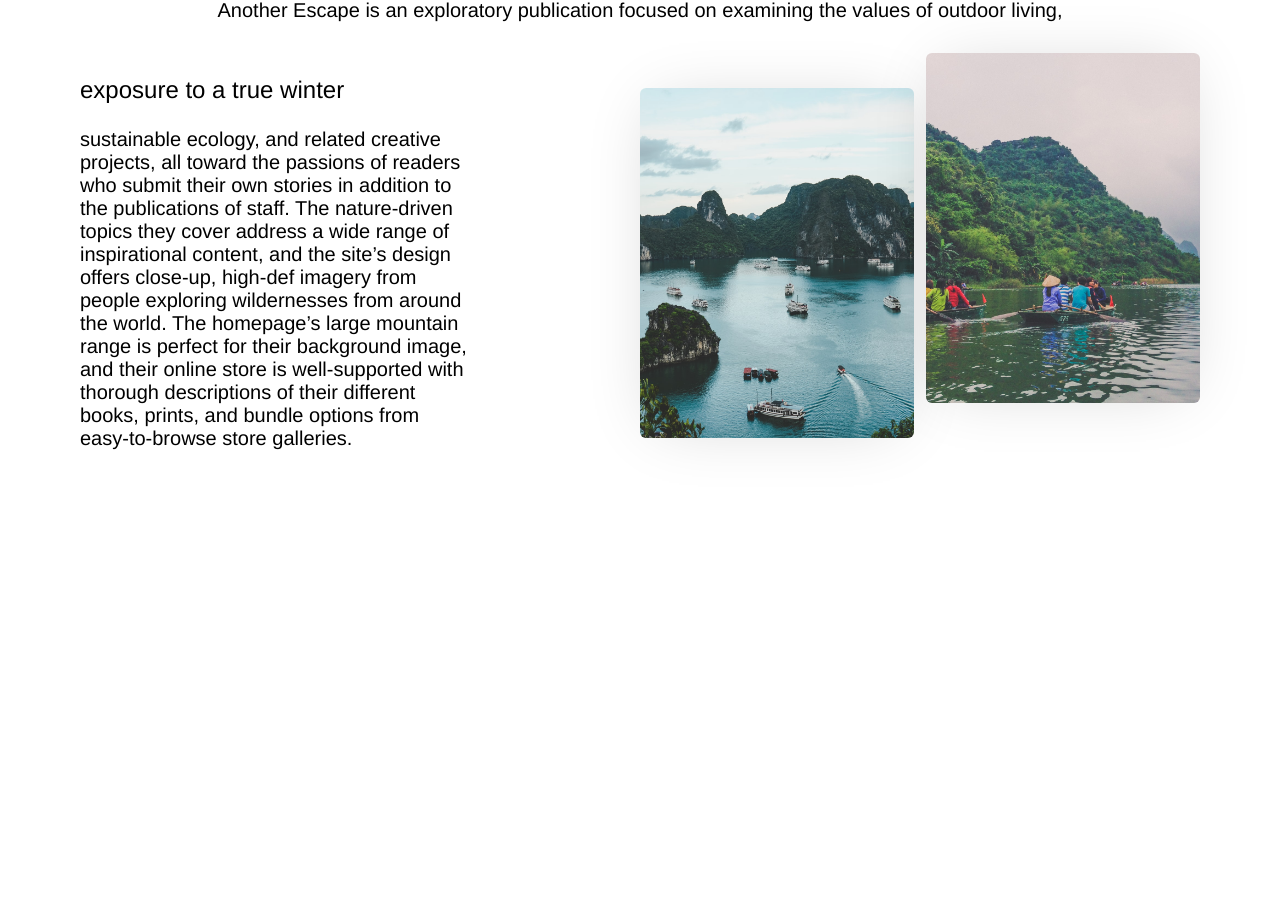
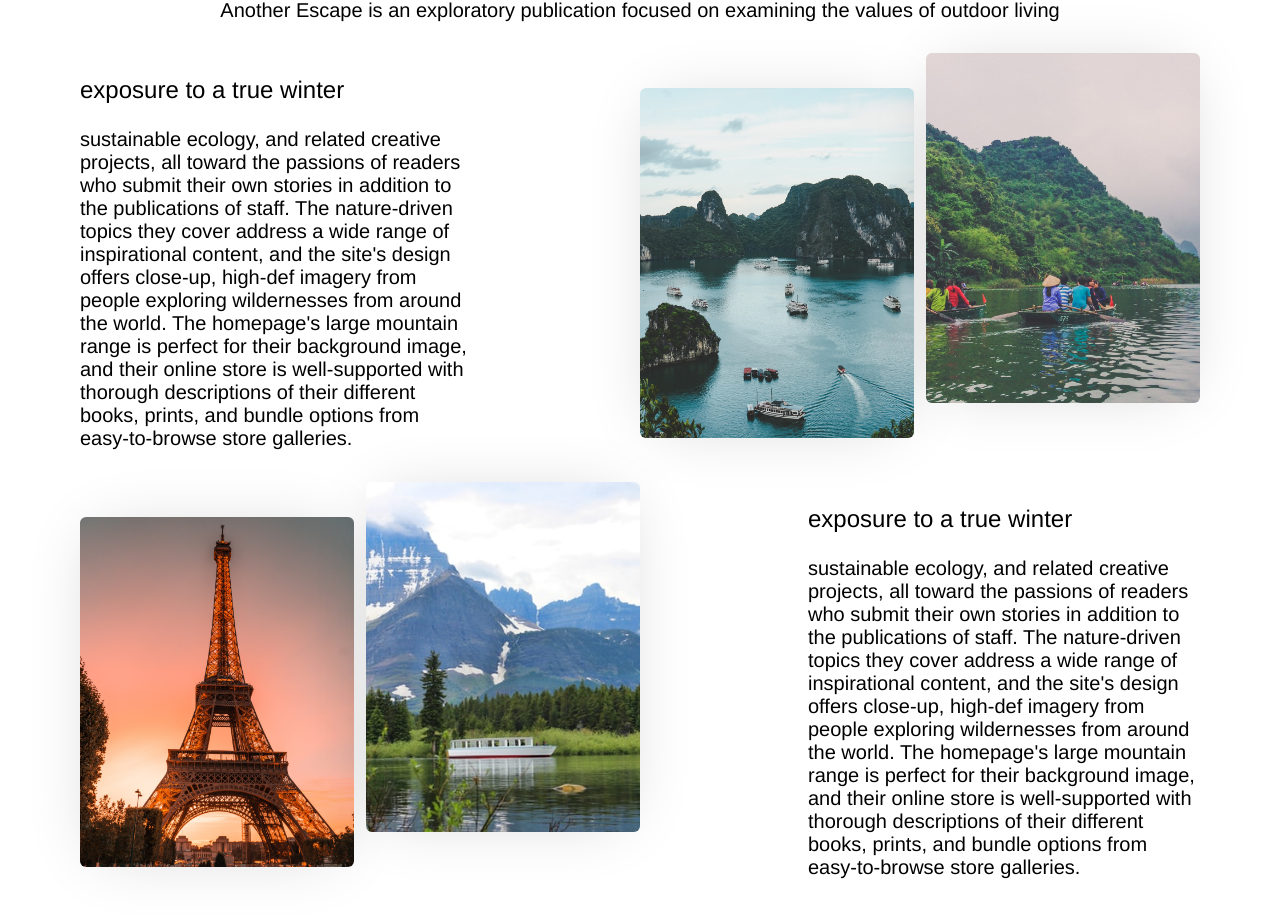
Before and after one commit to ubi2000/MyTravel, a React (Create React App) app: page / in a window 1280 px wide. Shown: the part 904-1821 px from the top of the page. Before the commit the page ends 1402 px from the top, so only its background shows below. Built offline with nearby package versions, Linux system fonts and the light colour scheme.

Commit message:
home complete

```diff
--- a/src/components/Destination.css
+++ b/src/components/Destination.css
@@ -8,6 +8,13 @@
 
 .first-des {
   display: flex;
+  justify-content: space-between;
+  align-items: center;
+  margin-top: 3.4rem;
+}
+.first-des-reverse {
+  display: flex;
+  flex-direction: row-reverse;
   justify-content: space-between;
   align-items: center;
   margin-top: 3.4rem;
@@ -50,14 +57,19 @@
     flex-direction: column-reverse;
     margin-top: 2.4rem;
   }
+  .first-des-reverse {
+    display: flex;
+    flex-direction: column-reverse;
+    margin-top: 3.4rem;
+  }
   .des-text {
     width: 100%;
   }
-  .image{
+  .image {
     width: 100%;
     margin: 1.5rem 0;
   }
-  .image img{
-   height: 250px;
+  .image img {
+    height: 250px;
   }
 }
--- a/src/components/Destination.js
+++ b/src/components/Destination.js
@@ -1,8 +1,9 @@
+import "./Destination.css";
+import DestinationData from "./DestinationData";
 import Mountain1 from "../images/ist.jpg";
 import Mountain2 from "../images/2.jpg";
 import Mountain3 from "../images/3.jpg";
 import Mountain4 from "../images/4.jpg";
-import "./Destination.css"
 
 const Destination = () => {
   return (
@@ -10,28 +11,39 @@ const Destination = () => {
       <h1> Polpular Destinations</h1>
       <p>
         Another Escape is an exploratory publication focused on examining the
-        values of outdoor living,{" "}
+        values of outdoor living
       </p>
-      <div className="first-des">
-        <div className="des-text">
-          <h2>exposure to a true winter</h2>
-          <p>
-            sustainable ecology, and related creative projects, all toward the
-            passions of readers who submit their own stories in addition to the
-            publications of staff. The nature-driven topics they cover address a
-            wide range of inspirational content, and the site’s design offers
-            close-up, high-def imagery from people exploring wildernesses from
-            around the world. The homepage’s large mountain range is perfect for
-            their background image, and their online store is well-supported
-            with thorough descriptions of their different books, prints, and
-            bundle options from easy-to-browse store galleries.
-          </p>
-        </div>
-        <div className="image">
-          <img alt="first image " src={Mountain1} />
-          <img alt="2 image " src={Mountain2} />
-        </div>
-      </div>
+
+      <DestinationData
+        className="first-des"
+        heading="exposure to a true winter"
+        text="sustainable ecology, and related creative projects, all toward the
+      passions of readers who submit their own stories in addition to the
+      publications of staff. The nature-driven topics they cover address a
+      wide range of inspirational content, and the site's design offers
+      close-up, high-def imagery from people exploring wildernesses from
+      around the world. The homepage's large mountain range is perfect for
+      their background image, and their online store is well-supported
+      with thorough descriptions of their different books, prints, and
+      bundle options from easy-to-browse store galleries."
+        img1={Mountain1}
+        img2={Mountain2}
+      />
+      <DestinationData
+      className="first-des-reverse"
+        heading="exposure to a true winter"
+        text="sustainable ecology, and related creative projects, all toward the
+      passions of readers who submit their own stories in addition to the
+      publications of staff. The nature-driven topics they cover address a
+      wide range of inspirational content, and the site's design offers
+      close-up, high-def imagery from people exploring wildernesses from
+      around the world. The homepage's large mountain range is perfect for
+      their background image, and their online store is well-supported
+      with thorough descriptions of their different books, prints, and
+      bundle options from easy-to-browse store galleries."
+        img1={Mountain3}
+        img2={Mountain4}
+      />
     </div>
   );
 };
--- a/src/components/DestinationData.js
+++ b/src/components/DestinationData.js
@@ -1,10 +1,23 @@
 import { Component } from "react";
-import "./Destination.css"
+import "./Destination.css";
 
 
-class DestinationData extends Component{
-    render()
-    return(
-
-    )
+class DestinationData extends Component {
+  render() {
+    return (
+      <div className={this.props.className}>
+        <div className="des-text">
+          <h2>{this.props.heading}</h2>
+          <p>
+            {this.props.text}
+          </p>
+        </div>
+        <div className="image">
+          <img alt="first image " src={this.props.img1} />
+          <img alt="2 image " src={this.props.img2} />
+        </div>
+      </div>
+    );
+  }
 }
+export default DestinationData;
```
